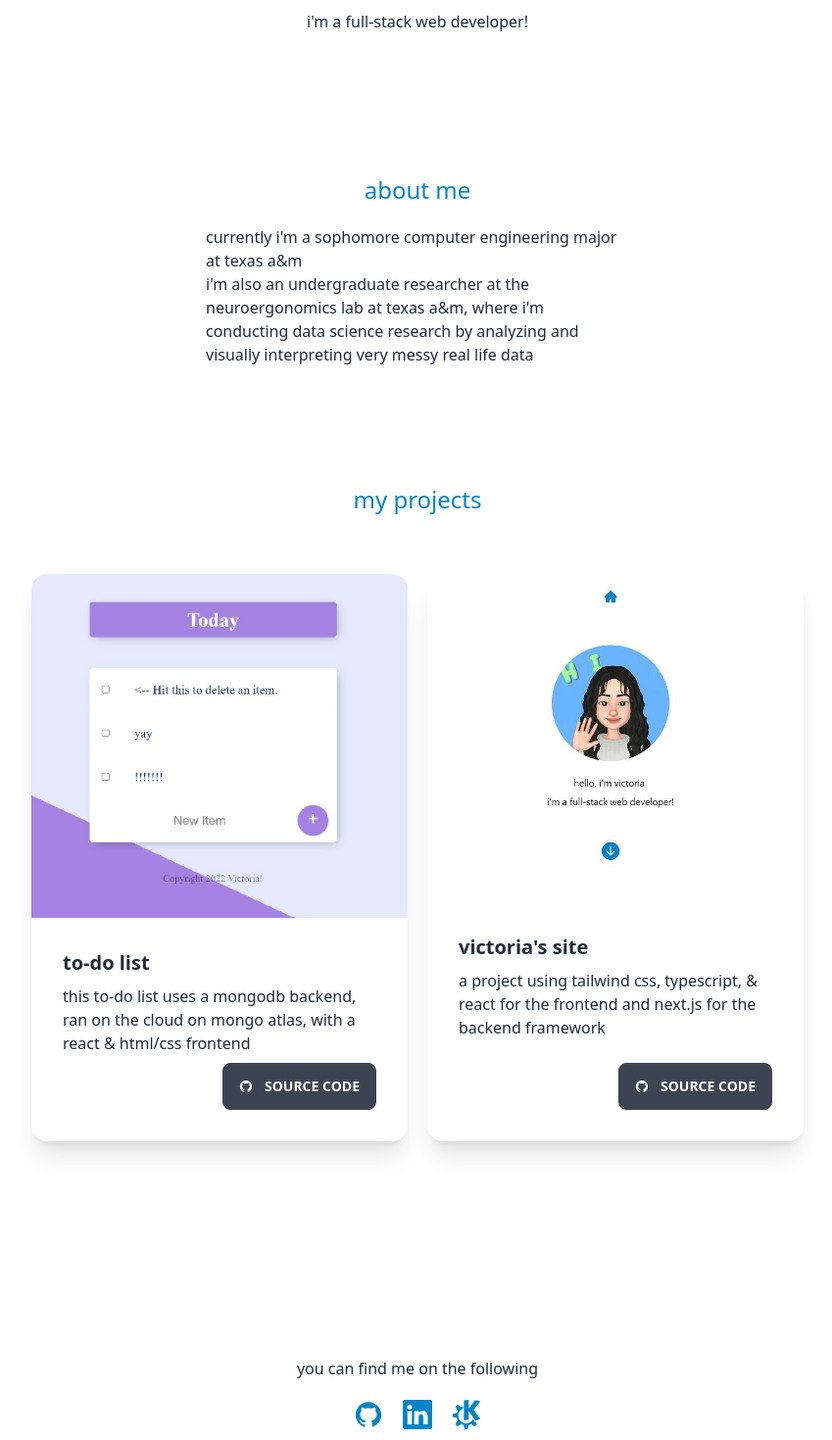
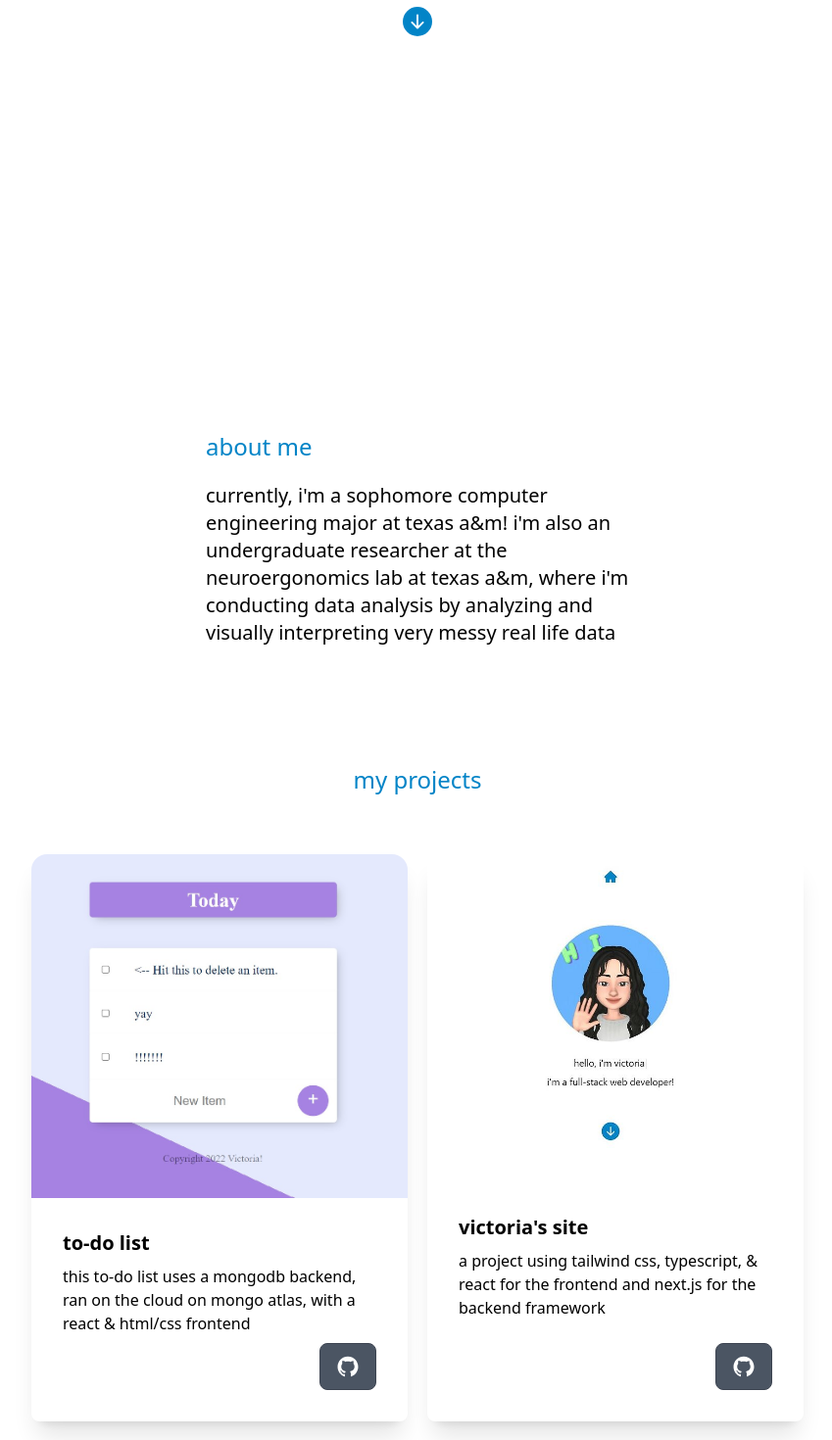
Before and after one commit to victoriaemily/personal-site, a Next.js app: page / in a window 1280 px wide. Shown: the part 400-1870 px from the top of the page at 98% size, without its empty margins (214-1063 px from the left). Built offline with nearby package versions, Linux system fonts and the light colour scheme.

Commit message:
fixed arrow & coloring

```diff
--- a/src/components/About.tsx
+++ b/src/components/About.tsx
@@ -5,14 +5,14 @@ import me from '../../public/proimg.png'
 const About = () => {
   return (
     <section id="about" className='flex justify-center'>
-        <div className="relative rounded-3xl p-10 max-w-lg mx-h-sm">
-            <div className="text-2xl text-sky-600 pb-5 flex justify-center">
+        <div className="flex-row rounded-3xl p-10 max-w-lg mx-h-sm justify-center">
+            <div className="text-2xl text-sky-600 pb-5">
                 about me
             </div>
-            <div>
-                <h5>currently i'm a sophomore computer engineering major at texas a&m</h5>
-                <h5>i'm also an undergraduate researcher at the neuroergonomics lab at texas a&m, where i'm conducting
-                data science research by analyzing and visually interpreting very messy real life data</h5>
+            <div className="text-xl text-black">
+                <h5>currently, i'm a sophomore computer engineering major at texas a&m! i'm also an
+                  undergraduate researcher at the neuroergonomics lab at texas a&m, where i'm conducting
+                data analysis by analyzing and visually interpreting very messy real life data</h5>
             </div>
 
         </div>
--- a/src/components/Contact.tsx
+++ b/src/components/Contact.tsx
@@ -6,7 +6,7 @@ import {SiKde} from 'react-icons/si'
 const Contact = () => {
   return (
     <section id="contact" className='justify-center py-40'>
-        <div className="flex justify-center">
+        <div className="flex justify-center text-black text-xl">
             <h5>you can find me on the following</h5>
         </div>
         <div className='flex text-3xl pb-10 justify-center'>
--- a/src/components/Header.tsx
+++ b/src/components/Header.tsx
@@ -7,7 +7,7 @@ import {BsFillArrowDownCircleFill} from 'react-icons/bs'
 
 const Header = () => {
   return (
-    <div className="p-20 text-center">
+    <div className="p-20 text-2xl text-center h-screen text-black">
         <div className="grid text-md py-5 leading-8">
         <div className='flex justify-center pb-5'>
             <Image src={me} alt="me" width={200} height={200}/>
@@ -19,17 +19,18 @@ const Header = () => {
             .start();
         }}
         />
-<div className="grid">
+        <div className="grid">
             <h5>i'm a full-stack web developer!</h5>
+            <div className='flex text-3xl justify-center mt-20 text-sky-600'>
+            <div>
+                <BsFillArrowDownCircleFill className='bottom-0 animate-bounce'/>
+            </div>
+        </div>
         </div>
         </div>
 
 
-        {/* <div className='flex pt-10 text-3xl justify-center text-sky-600'>
-            <div>
-                <BsFillArrowDownCircleFill className='bottom-0 animate-bounce'/>
-            </div>
-        </div> */}
+
 
     </div>
   )
--- a/src/components/Projects.tsx
+++ b/src/components/Projects.tsx
@@ -12,26 +12,26 @@ import {AiFillGithub} from 'react-icons/ai'
 
 const Projects = () => {
   return (
-    <section id="projects" className='flex justify-center py-5 gap-5'>
+    <section id="projects" className='flex justify-center py-5 gap-5 text-black'>
 
             <div className="card w-96 bg-base-100 shadow-xl">
             <figure><img src="../../tests.jpg" alt="Shoes" /></figure>
-            <div className="card-body">
+            <div className="card-body bg-white rounded-lg">
                 <h2 className="card-title">to-do list</h2>
                 <p>this to-do list uses a mongodb backend, ran on the cloud on mongo atlas, with a react & html/css frontend</p>
                 <div className="card-actions justify-end">
-                <a href="https://github.com/victoriaemily/todoList" className="btn gap-3"><AiFillGithub/>source code</a>
+                <a href="https://github.com/victoriaemily/todoList" className="btn gap-3 bg-gray-600 text-2xl text-white"><AiFillGithub/></a>
                 </div>
             </div>
             </div>
 
             <div className="card w-96 bg-base-100 shadow-xl">
             <figure><img src="../../website2.jpg" alt="Shoes" /></figure>
-            <div className="card-body">
+            <div className="card-body bg-white rounded-lg">
                 <h2 className="card-title">victoria's site</h2>
                 <p>a project using tailwind css, typescript, & react for the frontend and next.js for the backend framework</p>
                 <div className="card-actions justify-end">
-                <a href="https://github.com/victoriaemily/personal-site" className="btn gap-3"><AiFillGithub/>source code</a>
+                <a href="https://github.com/victoriaemily/personal-site" className="btn gap-3 bg-gray-600 text-2xl text-white"><AiFillGithub/></a>
                 </div>
             </div>
             </div>
--- a/src/pages/index.tsx
+++ b/src/pages/index.tsx
@@ -9,8 +9,11 @@ import Experience from '../components/Experience';
 import Projects from '../components/Projects';
 
 import Contact from '../components/Contact';
+import {useState} from 'react';
+
 
 const Home: NextPage = () => {
+  const [darkMode, setDarkMode] = useState(false)
   return (
     <>
 
@@ -20,7 +23,7 @@ const Home: NextPage = () => {
         <link rel="icon" href="/favicon.ico" />
       </Head>
 
-      <Nav/>
+      {/* <Nav/> */}
       <main className='bg-white'>
         <Header/>
           <About/>
--- a/tailwind.config.cjs
+++ b/tailwind.config.cjs
@@ -1,5 +1,7 @@
 /** @type {import('tailwindcss').Config} */
 module.exports = {
+  darkMode: "class",
+
   content: ["./src/**/*.{js,ts,jsx,tsx}"],
   theme: {
     extend: {},
```
